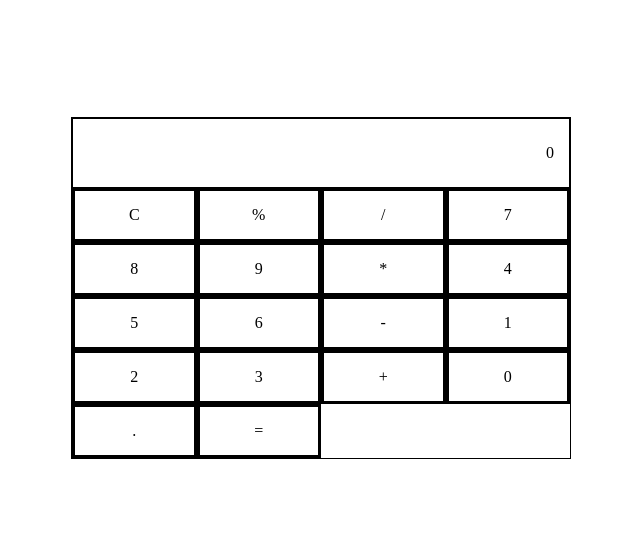
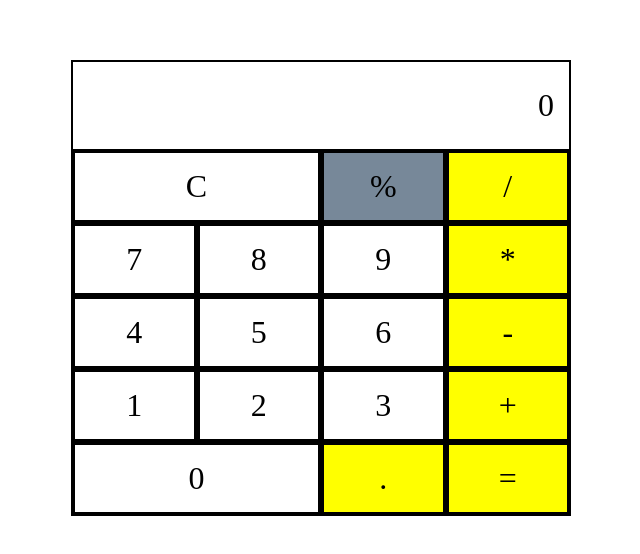
Before and after one commit to GonzaTJ/Calculadora, a plain HTML site: page index.html in a window 1280 px wide. Shown: the part 112-666 px from the top of the page, without its empty margins (319-959 px from the left). Drawn offline with Linux system fonts and the light colour scheme.

Commit message:
primeras funciones

```diff
--- a/css/style.css
+++ b/css/style.css
@@ -17,6 +17,7 @@
     display: flex;
     flex-direction: column;
     width: 500px;
+    font-size: 2rem;
     border: 1px solid black;
 }
 
@@ -55,3 +56,15 @@
       filter: brightness(80%);
       transition: filter .25s;
   }
+
+  .keypad-button.yellow{
+      background-color: yellow;
+  }
+
+  .keypad-button.large{
+      width: 50%;
+  }
+
+  .keypad-button.dark{
+    background-color: lightslategray;
+}
--- a/index.html
+++ b/index.html
@@ -17,24 +17,24 @@
 
             <div class="calculador-keypad">
                 <div class="keypad-numbers">
-                    <div class="keypad-button">C</div>
-                    <div class="keypad-button">%</div>
-                    <div class="keypad-button">/</div>
+                    <div class="keypad-button large">C</div>
+                    <div class="keypad-button dark">%</div>
+                    <div class="keypad-button yellow">/</div>
                     <div class="keypad-button">7</div>
                     <div class="keypad-button">8</div>
                     <div class="keypad-button">9</div>
-                    <div class="keypad-button">*</div>
+                    <div class="keypad-button yellow">*</div>
                     <div class="keypad-button">4</div>
                     <div class="keypad-button">5</div>
                     <div class="keypad-button">6</div>
-                    <div class="keypad-button">-</div>
+                    <div class="keypad-button yellow">-</div>
                     <div class="keypad-button">1</div>
                     <div class="keypad-button">2</div>
                     <div class="keypad-button">3</div>
-                    <div class="keypad-button">+</div>
-                    <div class="keypad-button">0</div>
-                    <div class="keypad-button">.</div>
-                    <div class="keypad-button">=</div>
+                    <div class="keypad-button yellow">+</div>
+                    <div class="keypad-button large">0</div>
+                    <div class="keypad-button yellow">.</div>
+                    <div class="keypad-button yellow">=</div>
                 </div>
 
             </div>
--- a/js/calculadora.js
+++ b/js/calculadora.js
@@ -0,0 +1,17 @@
+window.addEventListener('load', ()=>{ /* Escuchamos cuando se carga el documento */
+
+    /* Creamos dos constantes y nos guardamos los elementos que necesitamos */
+    const display = document.querySelector('calculator-display');
+    const keypadButtons = document.getElementsByClassName('keypad-button');
+
+    const keypadButtonsArray = Array.from(keypadButtons);
+    /* Creamos otra constante para convertir el HTMLCollection a Array */
+    keypadButtonsArray.forEach ( (button)=>{
+
+        /* A cada boton le agregamos un listener */
+        button.addEventListener('click', ()=>{
+            console.log(button.innerHTML);
+        })
+    })
+
+});
```
